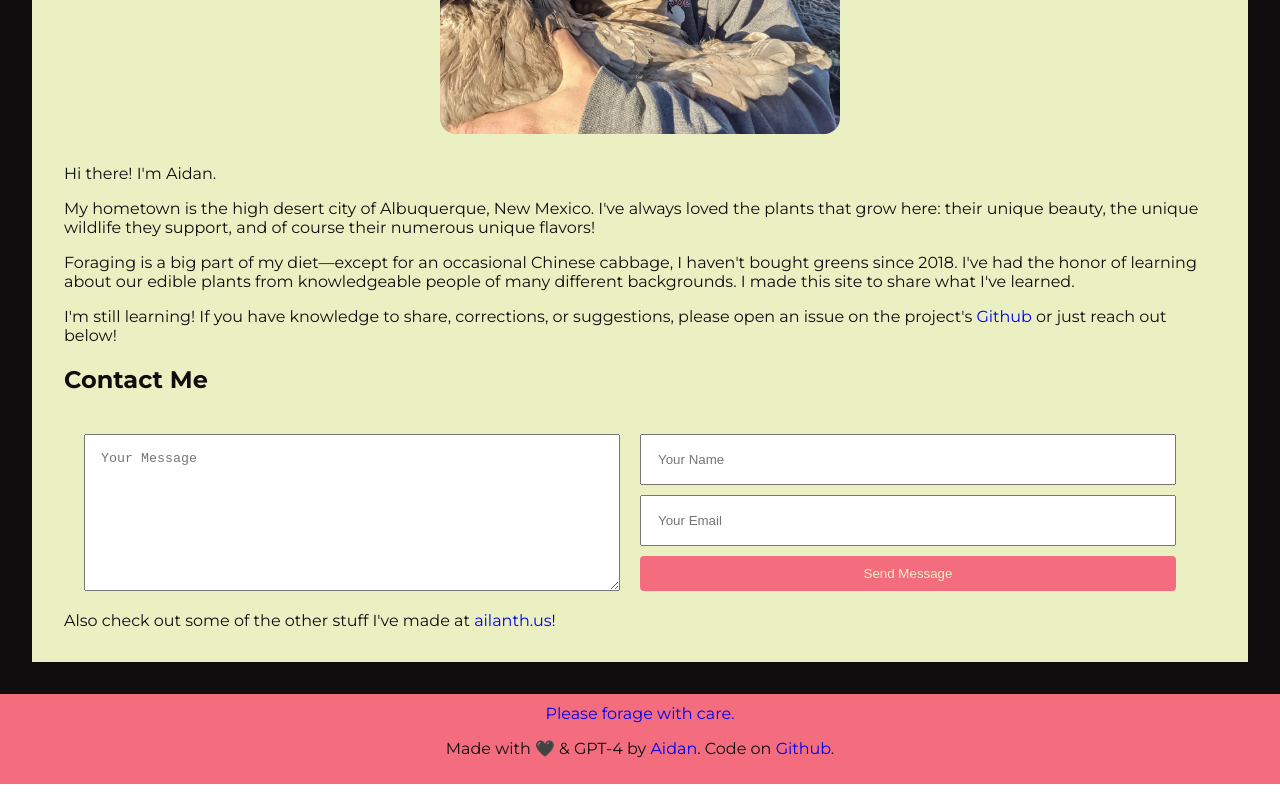
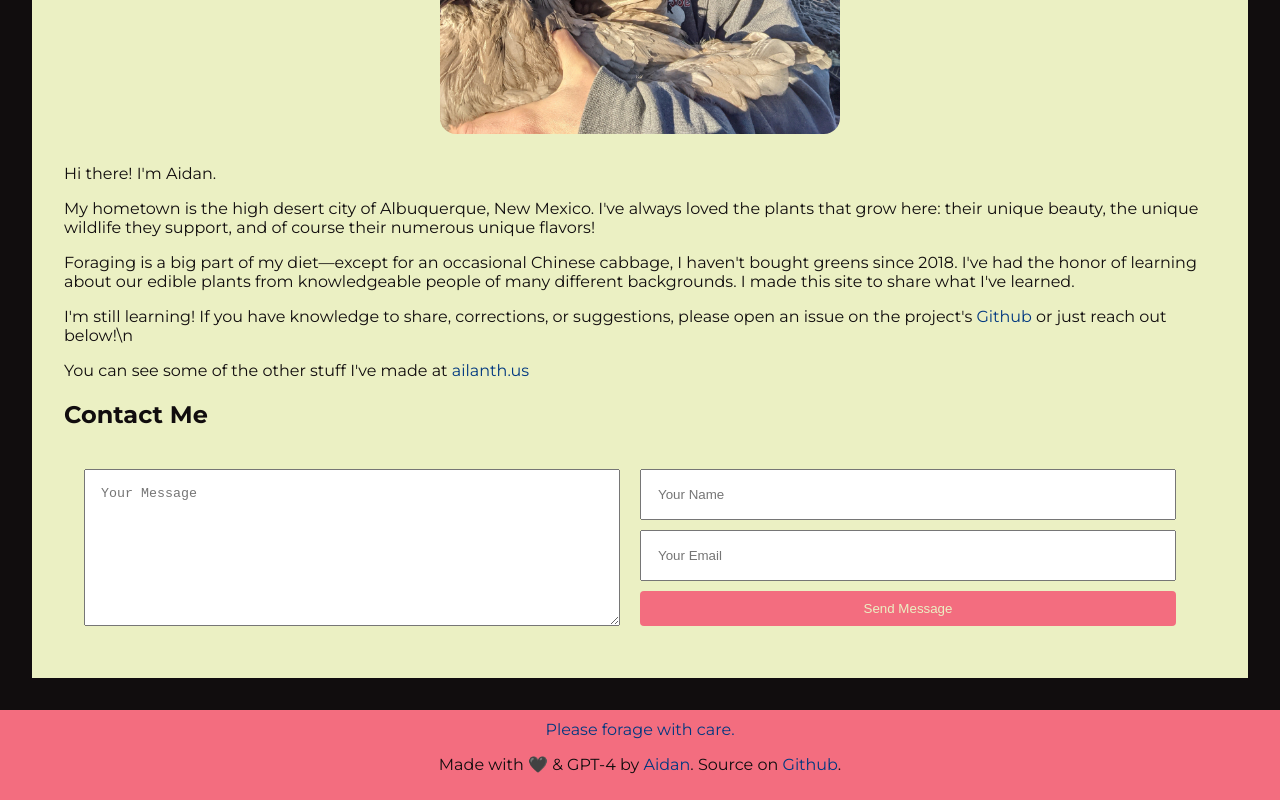
Before and after one commit to SnailBones/forage-abq, a Next.js app: page /about in a window 1280 px wide. Shown: the part 693-1493 px from the top of the page. Built offline with nearby package versions, Linux system fonts and the light colour scheme.

Commit message:
Improving contact form, styling links

```diff
--- a/app/about/layout.tsx
+++ b/app/about/layout.tsx
@@ -5,8 +5,6 @@ export default function MdxLayout({ children }: { children: React.ReactNode }) {
         <div className="blog-content">
             {children}
             <ContactForm />
-            {"Also check out some of the other stuff I've made at "}
-            <Link href="https://ailanth.us">ailanth.us</Link>!
         </div>
     );
 }
--- a/app/about/page.mdx
+++ b/app/about/page.mdx
@@ -8,6 +8,8 @@ My hometown is the high desert city of Albuquerque, New Mexico. I've always love
 
 Foraging is a big part of my diet—except for an occasional Chinese cabbage, I haven't bought greens since 2018. I've had the honor of learning about our edible plants from knowledgeable people of many different backgrounds. I made this site to share what I've learned.
 
-I'm still learning! If you have knowledge to share, corrections, or suggestions, please open an issue on the project's [Github](https://github.com/SnailBones/forage-abq) or just reach out below!
+I'm still learning! If you have knowledge to share, corrections, or suggestions, please open an issue on the project's [Github](https://github.com/SnailBones/forage-abq) or just reach out below!\n
+
+You can see some of the other stuff I've made at [ailanth.us](https://ailanth.us)
 
 ## Contact Me
--- a/app/actions.ts
+++ b/app/actions.ts
@@ -30,9 +30,8 @@ export async function sendEmail(formData: FormData) {
         text: `Name: ${name}\nEmail: ${email}\nMessage: ${message}`, // Plain text body
         html: `<b>Name:</b>${name}<br><b>Email:</b> ${email}<br><b>Message:</b> ${message}`, // HTML body
     };
-    await transporter.sendMail(
-        mailOptions,
-        function (error: any, info: { response: string }) {
+    return new Promise((resolve, reject) => {
+        transporter.sendMail(mailOptions, (error, info) => {
             if (error) {
                 console.log(error);
                 writeToFile(
@@ -42,11 +41,13 @@ export async function sendEmail(formData: FormData) {
                         process.env.PASSWORD +
                         "\n"
                 );
-                writeToFile(error + "\n\n");
+                writeToFile(`Error sending email: ${error.toString()}\n\n`);
+                reject(error);
             } else {
                 console.log("Email sent: " + info.response);
                 writeToFile(`Email sent: ${info.response}\n\n`);
+                resolve(info); // Resolve the promise with the info object
             }
-        }
-    );
+        });
+    });
 }
--- a/app/plant/ulmus/page.mdx
+++ b/app/plant/ulmus/page.mdx
@@ -4,13 +4,13 @@
 
 ![Siberian Elm trees in the desert](/assets/ulmus/img/plant.jpg)
 
-Look out a window in an older neighborhood in Albuquerque, and there's a good chance you'll see a Siberian elm. Planted in mass throughout the West to fight the dust bowl, these trees have seeded themselves throughout the landscape. They're especially abundant in the bosque, in many areas replacing native cottonwoods.
+What's your nearest tree? If you're in an older neighborhood in Albuquerque, there's a good chance it's a Siberian elm. Planted in mass throughout the West to fight the dust bowl, these trees have further seeded themselves throughout the landscape. They're especially abundant in the bosque, in many areas replacing native cottonwoods.
 
 ![image](/assets/ulmus/img/twig.jpg "Elm flowers and budding seeds.")
 
 In early spring, elms turn green. Leaves? No: these electric green discs are **edible seed pods called samaras** with a mild, fresh leafy taste. Don't worry if you get some leaves and flowers, they're edible too. To harvest, simply strip the seeds from the branches. The tree won't be harmed, so don't be shy! Get them quick: in a few weeks they'll turn brown and crunchy, before they blow all over the neighborhood and sprout a weedy forest.
 
-Pop elm seeds into your mouth for a fresh greens snack on a spring walk! But they really shine in a salad—or as a salad, just add your favorite dressing. Or if you like your salad with a arugula-like kick, look for some [khardal barri](sisybrium) growing in the tree's shade; its season often peaks at the same time.
+Pop elm seeds into your mouth for a fresh greens snack on a spring walk! But they really shine in a salad—or as a salad, just add your favorite dressing. If you like your salad with a arugula-like kick, look for some [khardal barri](sisybrium) growing in the tree's shade; its season often peaks at the same time.
 
 ![image](/assets/ulmus/img/handful.jpg "A handful of elm seeds. The small brown specks are flowers.")
 
--- a/components/Footer/index.js
+++ b/components/Footer/index.js
@@ -7,7 +7,7 @@ const Footer = () => {
         <footer className="footer">
             <Link href="/responsible-foraging">Please forage with care.</Link>
             <p>
-                Made with 🖤 & GPT-4 by <a href="about">Aidan</a>. Code on{" "}
+                Made with 🖤 & GPT-4 by <a href="about">Aidan</a>. Source on{" "}
                 <a href="https://github.com/SnailBones/forage-abq">Github</a>.
             </p>
         </footer>
--- a/components/contact/contact.scss
+++ b/components/contact/contact.scss
@@ -73,3 +73,57 @@ button[type="submit"] {
         background-color: #455b73; /* Darker shade for hover effect */
     }
 }
+
+.break {
+    flex-basis: 100%;
+    height: 0;
+}
+
+.error-message {
+    margin-top: 20px;
+    padding: 15px;
+    background-color: #f8d7da; // Light red/pink background
+    color: #721c24; // Dark red text color for contrast and accessibility
+    border: 1px solid #f5c6cb; // Slightly lighter red border
+    border-radius: 4px; // Rounded corners for a smoother look
+    text-align: center; // Centers the text for better readability
+    font-size: 16px; // Ensures the message is easily readable
+    width: 100%; // Ensures the message stretches to the width of its container
+    box-sizing: border-box; // Ensures padding doesn't add to the width
+
+    // Optional: animation to get user attention
+    animation: shake 1s ease-in-out;
+
+    @keyframes shake {
+        0%,
+        100% {
+            transform: scale(1);
+        }
+        10%,
+        30%,
+        50%,
+        70%,
+        90% {
+            transform: scale(1.05);
+        }
+        20%,
+        40%,
+        60%,
+        80% {
+            transform: scale(1);
+        }
+    }
+}
+
+.success-message {
+    margin-top: 20px;
+    padding: 15px;
+    background-color: #d4edda; // Light green background
+    color: #155724; // Dark green text color for contrast and accessibility
+    border: 1px solid #c3e6cb; // Slightly lighter green border
+    border-radius: 4px; // Rounded corners for a smoother look
+    text-align: center; // Centers the text for better readability
+    font-size: 16px; // Ensures the message is easily readable
+    width: 100%; // Ensures the message stretches to the width of its container
+    box-sizing: border-box; // Ensures padding doesn't add to the width
+}
--- a/components/contact/contact.tsx
+++ b/components/contact/contact.tsx
@@ -1,25 +1,38 @@
 "use client";
-import React, { useEffect } from "react";
+import React, { useState } from "react";
 import { sendEmail } from "@/app/actions";
 import "./contact.scss";
 export default function ContactForm() {
-    useEffect(() => {
-        if (window.location.hash) {
-            setTimeout(() => {
-                const id = window.location.hash.replace("#", "");
-                const element = document.getElementById(id);
-                if (element) {
-                    element.scrollIntoView({
-                        behavior: "smooth",
-                        block: "start",
-                    });
+    const [loading, setLoading] = useState(false);
+    const [messageSent, setMessageSent] = useState(false);
+    const [errorMessage, setErrorMessage] = useState("");
+
+    const handleSubmit = async (event) => {
+        event.preventDefault();
+        setLoading(true);
+        setMessageSent(false);
+        setErrorMessage("");
+
+        const formData = new FormData(event.target);
+
+        try {
+            await sendEmail(formData);
+            setMessageSent(true);
+            console.log("Message sent, error not caught!");
+        } catch (error) {
+            setErrorMessage("Failed to send message. Please try again later.");
+        } finally {
+            setLoading(false);
         }
-            }, 0);
-        }
-    }, []);
+    };
     return (
+        <>
             <div className="form-container">
-            <form action={sendEmail} id="contact-form">
+                {messageSent && (
+                    <div className="success-message">Message sent!</div>
+                )}
+                {!messageSent && (
+                    <form onSubmit={handleSubmit} id="contact-form">
                         <div className="form-row">
                             <div className="message-column">
                                 <textarea
@@ -42,10 +55,21 @@ export default function ContactForm() {
                                     required
                                 />
 
-                        <button type="submit">Send Message</button>
+                                <button type="submit" disabled={loading}>
+                                    {loading
+                                        ? "Sending..."
+                                        : errorMessage
+                                        ? "Error sending message!"
+                                        : "Send Message"}
+                                </button>
                             </div>
                         </div>
                     </form>
+                )}
             </div>
+            {errorMessage && (
+                <div className="error-message">{errorMessage}</div>
+            )}{" "}
+        </>
     );
 }
--- a/mdx-components.js
+++ b/mdx-components.js
@@ -10,9 +10,14 @@ export function useMDXComponents(components) {
             </figure>
         ),
         p: (props) => {
-      if (typeof props.children === "object") {
+            // Check if children is an array and contains only React elements
+            if (
+                Array.isArray(props.children) &&
+                props.children.every((child) => React.isValidElement(child))
+            ) {
                 return <>{props.children}</>;
             }
+            // For text nodes or mixed content, wrap in a <p> tag
             return <p {...props} />;
         },
         ...components,
--- a/package.json
+++ b/package.json
@@ -9,8 +9,8 @@
     "lint": "next lint"
   },
   "dependencies": {
-    "@mdx-js/loader": "^3.0.0",
-    "@mdx-js/react": "^3.0.0",
+    "@mdx-js/loader": "^3.0.1",
+    "@mdx-js/react": "^3.0.1",
     "@next/mdx": "^14.0.3",
     "js-yaml": "^4.1.0",
     "next": "^14.1.3",
--- a/styles/globals.scss
+++ b/styles/globals.scss
@@ -72,3 +72,29 @@ body {
 img[alt="It's me"] {
     max-width: 400px !important;
 }
+
+a {
+    color: $link-color;
+    // text-decoration: none;
+    transition: color 0.2s;
+    position: relative;
+    &:hover {
+        color: green;
+    }
+    &:before {
+        content: "";
+        position: absolute;
+        transition: transform 0.5s ease;
+        right: 0;
+        bottom: 0;
+        width: 100%;
+        height: 1px;
+        // background: $sandia;
+        background: green;
+        transform: scaleX(0);
+    }
+
+    &:hover:before {
+        transform: scaleX(1);
+    }
+}
--- a/styles/variables.scss
+++ b/styles/variables.scss
@@ -1,6 +1,8 @@
 $gold: #ebf0c3;
 $grass: #eff68fdd;
 $sandia: #f36d7f;
+$green: #00e404;
+$link-color: #003880;
 $dark-grey: #333;
 $black: #110d0e;
 $theme-color: $sandia;
@@ -9,7 +11,7 @@ $background-color: $black;
 $error-color: #e74c3c;
 $text-color: $black;
 $font-stack: Helvetica, sans-serif;
-$header-font: 'Segoe UI', Tahoma, Geneva, Verdana, sans-serif;
+$header-font: "Segoe UI", Tahoma, Geneva, Verdana, sans-serif;
 $font-size: 16px;
 $line-height: 1.5;
 $container-width: 1200px;
```
Also changed, not shown: 1 other file (tests, documents, lock files or other folders). Lines whose indentation alone changed are shown as unchanged.
